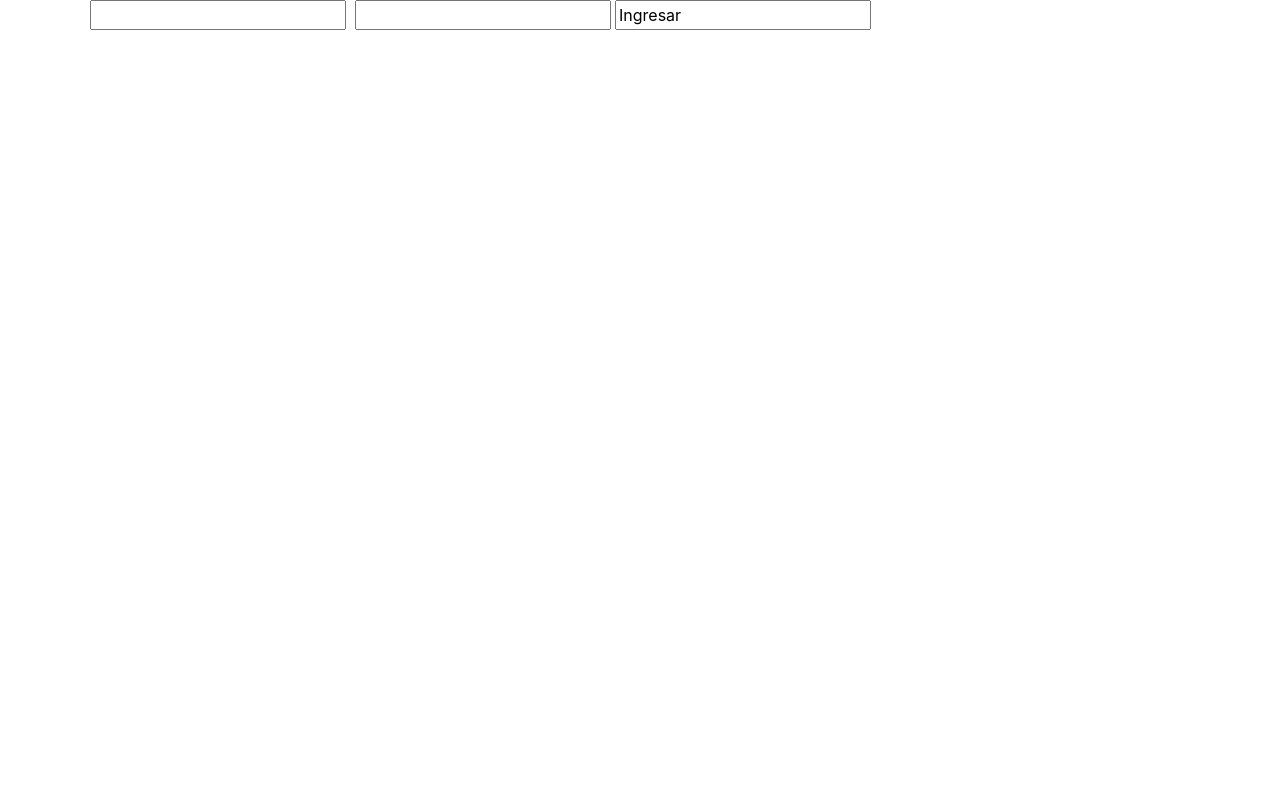
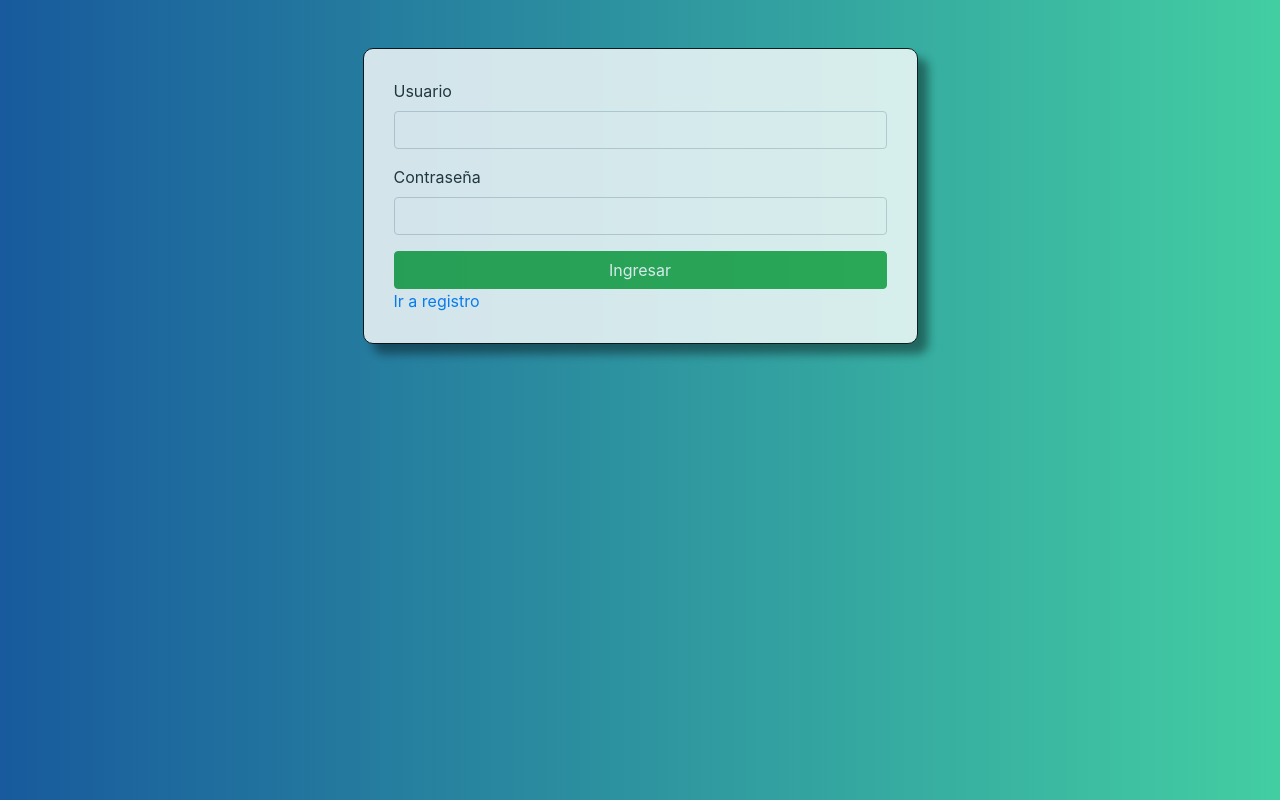
Before and after one commit to FatimaRS14/login, a plain HTML site: page index.html in a window 1280 px wide. Drawn offline with Linux system fonts and the light colour scheme.

Commit message:
estilos de formulario

```diff
--- a/css/estilos.css
+++ b/css/estilos.css
@@ -0,0 +1,16 @@
+body{
+    background: linear-gradient(to right, #185a9d, #43cea2);
+}
+
+
+#login{
+    width:50%;
+    border: 1px solid black;
+    border-radius: 10px;
+    margin: 0 auto;
+    padding: 30px;
+    background: #fff;
+    opacity: .8;
+    box-shadow: 10px 10px 10px 0px rgba(0,0,0,.5);
+
+}
--- a/index.html
+++ b/index.html
@@ -9,15 +9,20 @@
     <link rel="stylesheet" href="css/estilos.css">
 </head>
 <body>
-    <div class="container">
+    <div class="container mt-5">
         <div id="login">
             <form action="">
-                <label for="user"></label>
-                <input type="text" id="user">
-                <label for="pass"></label>
-                <input type="password" id="pass">
-                <input type="submil" value="Ingresar">
+              <div class="form-group">
+                <label for="user">Usuario</label>
+                <input type="text" id="user" class="form-control""">
+            </div>
+            <div class="form-group">
+                <label for="pass">Contraseña</label>
+                <input type="password" id="pass" class="form-control">
+            </div>
+                <input type="submit" value="Ingresar" class="btn btn-success btn-block">
             </form>
+           <a href="./registro.html">Ir a registro</a>
         </div>
     </div>
 </body>
```
